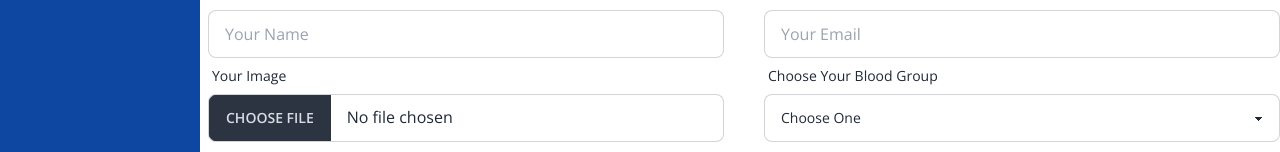
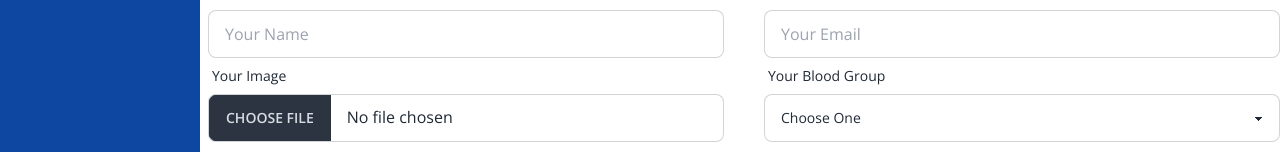
Before and after one commit to bapibiswas100808/pro-assignment-twelve-client, a React (Vite) app: page /dashBoard/myProfile in a window 1280 px wide. Shown: the part 254-406 px from the top of the page. Built offline with nearby package versions, Linux system fonts and the light colour scheme; no server answers.

Commit message:
project updated

```diff
--- a/src/Pages/DashBoard/MyProfile/MyProfile.jsx
+++ b/src/Pages/DashBoard/MyProfile/MyProfile.jsx
@@ -91,7 +91,7 @@ const MyProfile = () => {
             {/* blood group */}
             <label className="form-control w-full">
               <div className="label">
-                <span className="label-text">Choose Your Blood Group</span>
+                <span className="label-text">Your Blood Group</span>
               </div>
               <select
                 defaultValue="default"
```
